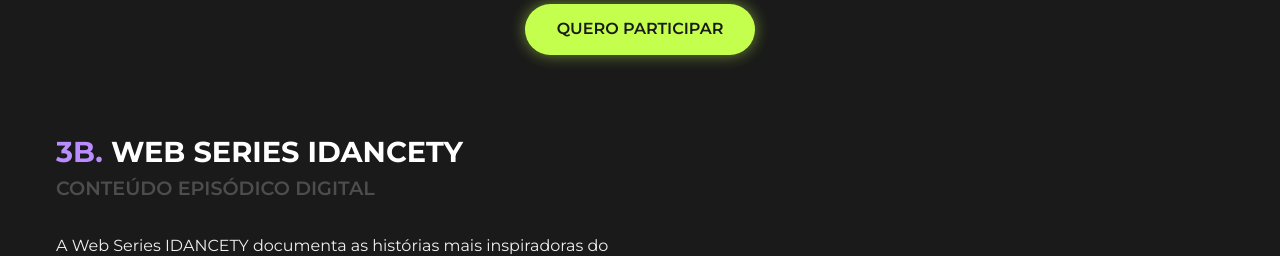
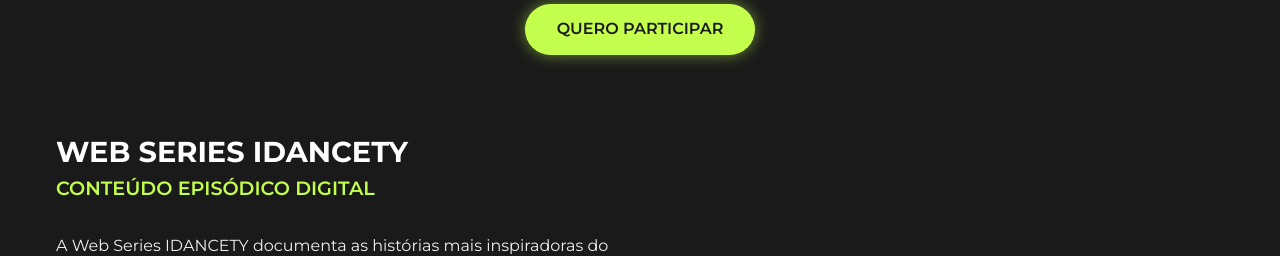
Before and after one commit to Freelings-Co/Idancety, a React (Vite) app: page / in a window 1280 px wide. Shown: the part 3534-3790 px from the top of the page. Built offline with nearby package versions, Linux system fonts and the light colour scheme.

Commit message:
HowItWorks Corrections

```diff
--- a/src/components/HowItWorks.jsx
+++ b/src/components/HowItWorks.jsx
@@ -139,7 +139,7 @@
 
         <div className="web-series animate-on-scroll">
           <h3 className="web-series-title">
-            <span className="vapor-violet-text">3B.</span> {webSeriesInfo.title}
+            <span className="vapor-violet-text"></span> {webSeriesInfo.title}
           </h3>
           <h4 className="web-series-subtitle">{webSeriesInfo.subtitle}</h4>
 
--- a/src/styles/HowItWorks.css
+++ b/src/styles/HowItWorks.css
@@ -222,7 +222,7 @@
   font-size: 1.2rem;
   font-weight: 600;
   margin-bottom: 2rem;
-  color: var(--grid-gray);
+  color: var(--cyber-lime);
 }
 
 .web-series-content {
```
